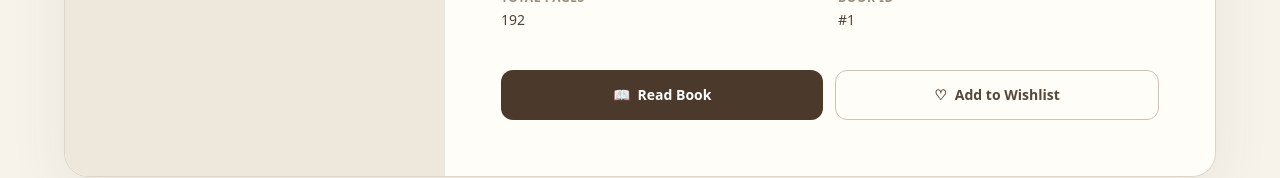
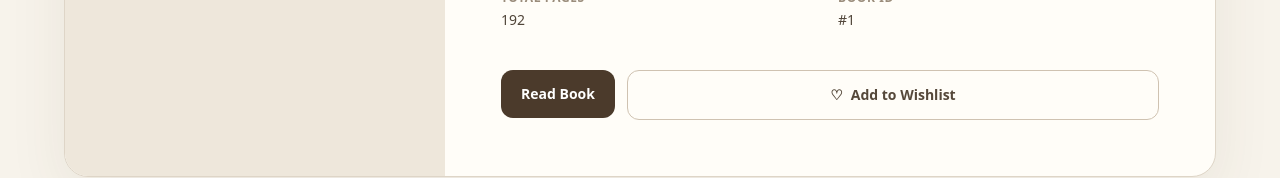
Before and after one commit to AtiqurRahmanLabib/book-vibe, a Next.js app: page /books/1 in a window 1280 px wide. Shown: the part 1020-1198 px from the top of the page. Built offline with nearby package versions, Linux system fonts and the light colour scheme; data requests are answered from the project's data file.

Commit message:
created Book Context and added Read button

```diff
--- /dev/null
+++ b/src/Components/ReadButton/ReadButton.tsx
@@ -0,0 +1,26 @@
+"use client";
+
+import { BooksContext } from "@/Context/BookContext";
+import { Ibook } from "@/Type/Type";
+import { useContext } from "react";
+
+const ReadButton = ({ book }: { book: Ibook }) => {
+  const { readBooks, setReadBooks } = useContext(BooksContext);
+
+  const handleRead = () => {
+    console.log("Button clicked", book);
+    setReadBooks([...readBooks, book]);
+  };
+  return (
+    <div>
+      <button
+        onClick={() => handleRead()}
+        className="flex flex-1 items-center justify-center gap-2 rounded-xl bg-[#4b3a2b] px-5 py-3.5 text-sm font-semibold text-white transition-all duration-300 hover:bg-[#34281e] active:scale-[0.98]"
+      >
+        Read Book
+      </button>
+    </div>
+  );
+};
+
+export default ReadButton;
--- /dev/null
+++ b/src/Context/BookContext.tsx
@@ -0,0 +1,34 @@
+import { Ibook } from "@/Type/Type";
+import { createContext, ReactNode, useState } from "react";
+
+interface IBooksContext {
+  readBooks: Ibook[];
+  setReadBooks: React.Dispatch<React.SetStateAction<Ibook[]>>;
+  wishlist: Ibook[];
+  setWishlist: React.Dispatch<React.SetStateAction<Ibook[]>>;
+}
+
+export const BooksContext = createContext<IBooksContext>({
+  readBooks: [],
+  setReadBooks: () => {},
+  wishlist: [],
+  setWishlist: () => {},
+});
+
+const BookContextProvider = ({ children }: { children: ReactNode }) => {
+  const [readBooks, setReadBooks] = useState<Ibook[]>([]);
+  const [wishlist, setWishlist] = useState<Ibook[]>([]);
+
+  const sharedData = {
+    readBooks,
+    setReadBooks,
+    wishlist,
+    setWishlist,
+  };
+
+  return (
+    <BooksContext.Provider value={sharedData}>{children}</BooksContext.Provider>
+  );
+};
+
+export default BookContextProvider;
--- a/src/app/books/[bookId]/page.tsx
+++ b/src/app/books/[bookId]/page.tsx
@@ -1,3 +1,4 @@
+import ReadButton from "@/Components/ReadButton/ReadButton";
 import { Ibook } from "@/Type/Type";
 import Image from "next/image";
 import Link from "next/link";
@@ -16,13 +17,11 @@ const getBooks = async (): Promise<Ibook[]> => {
 
 const BookDetailsPage = async ({ params }: BookDetailsPropType) => {
   const booksData = await getBooks();
-  console.log(booksData);
   const { bookId } = await params;
-  console.log(bookId);
   const book = booksData.find(
     (book: Ibook) => String(book.bookId) === String(bookId),
   ) as Ibook;
-  console.log(book);
+
   return (
     <main className="min-h-screen bg-[#f7f3eb] px-4 py-10 sm:px-6 lg:px-8">
       <div className="mx-auto max-w-6xl">
@@ -160,13 +159,8 @@ const BookDetailsPage = async ({ params }: BookDetailsPropType) => {
               {/* Action Buttons */}
               <div className="mt-10 flex flex-col gap-3 sm:flex-row">
                 {/* Read Button */}
-                <Link
-                  href={`/book/${book.bookId}/read`}
-                  className="flex flex-1 items-center justify-center gap-2 rounded-xl bg-[#4b3a2b] px-5 py-3.5 text-sm font-semibold text-white transition-all duration-300 hover:bg-[#34281e] active:scale-[0.98]"
-                >
-                  <span>📖</span>
-                  Read Book
-                </Link>
+
+                <ReadButton book={book}/>
 
                 {/* Wishlist Button */}
                 <button
--- a/src/app/layout.tsx
+++ b/src/app/layout.tsx
@@ -14,7 +14,7 @@ const geistMono = Geist_Mono({
 });
 
 export const metadata: Metadata = {
-  title: "Create Next App",
+  title: "Book Vibe",
   description: "Generated by create next app",
 };
 
```
